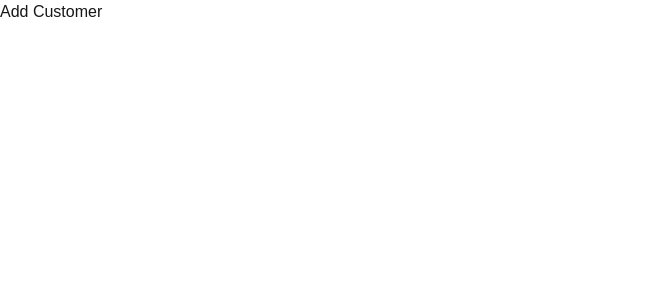
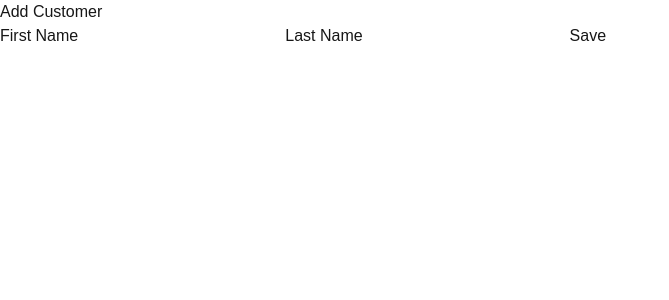
Before and after one commit to cameron-saunders/customer-1, a Next.js app: page /add in a window 1280 px wide. Shown: the top 300 px of the page, without its empty margins (0-669 px from the left). Built offline with nearby package versions, Linux system fonts and the light colour scheme.

Commit message:
created add customer form

```diff
--- a/src/app/add/page.jsx
+++ b/src/app/add/page.jsx
@@ -2,6 +2,11 @@ export default function Page() {
     return (
       <>
         <h1>Add Customer</h1>
+        <label htmlFor="fname">First Name</label>
+        <input id='fname' type="text" name='first_name'/>
+        <label htmlFor="lname">Last Name</label>
+        <input id='lname' type="text" name='last_name'/>
+        <button>Save</button>
       </>
     );
   }
```
